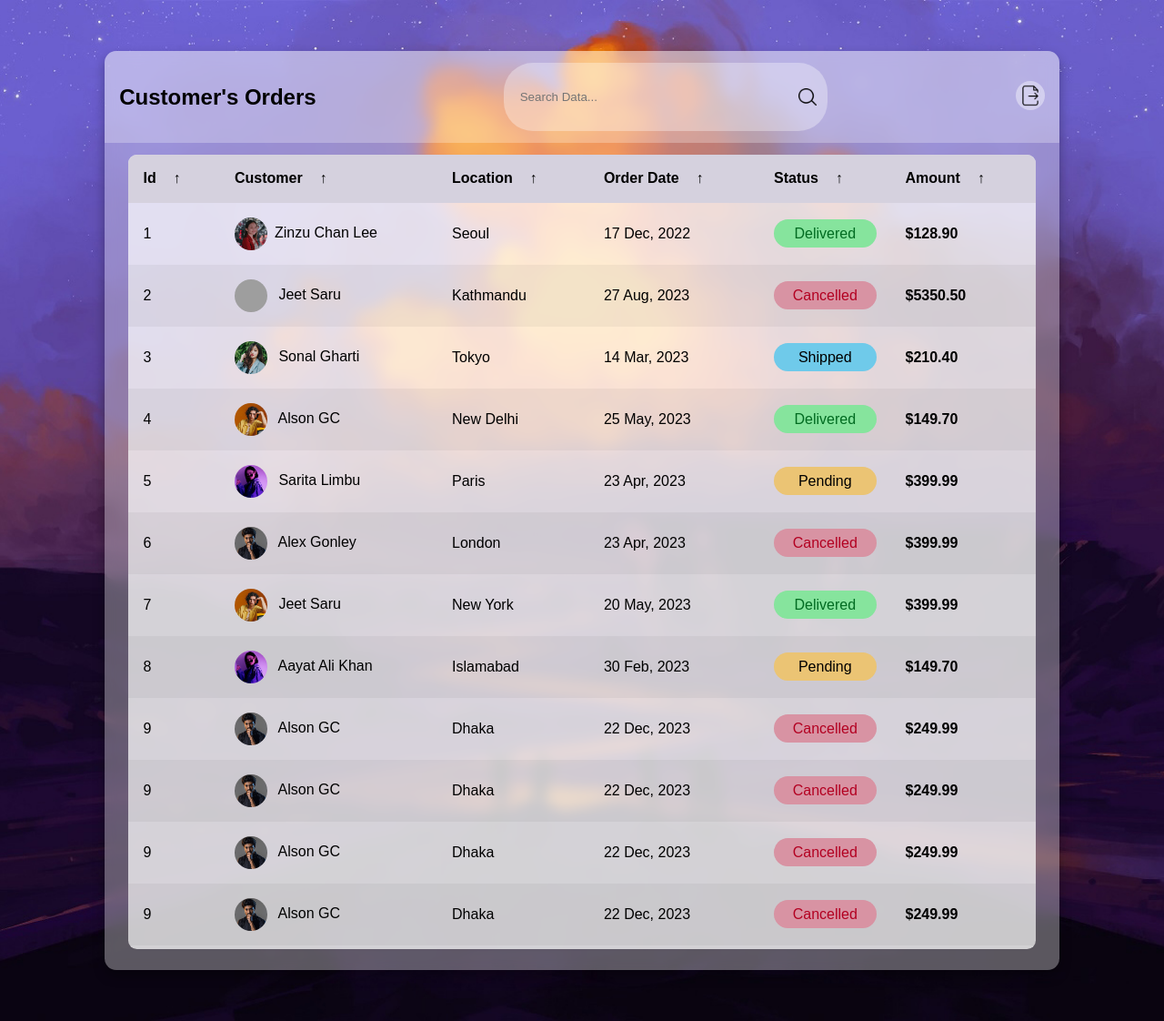
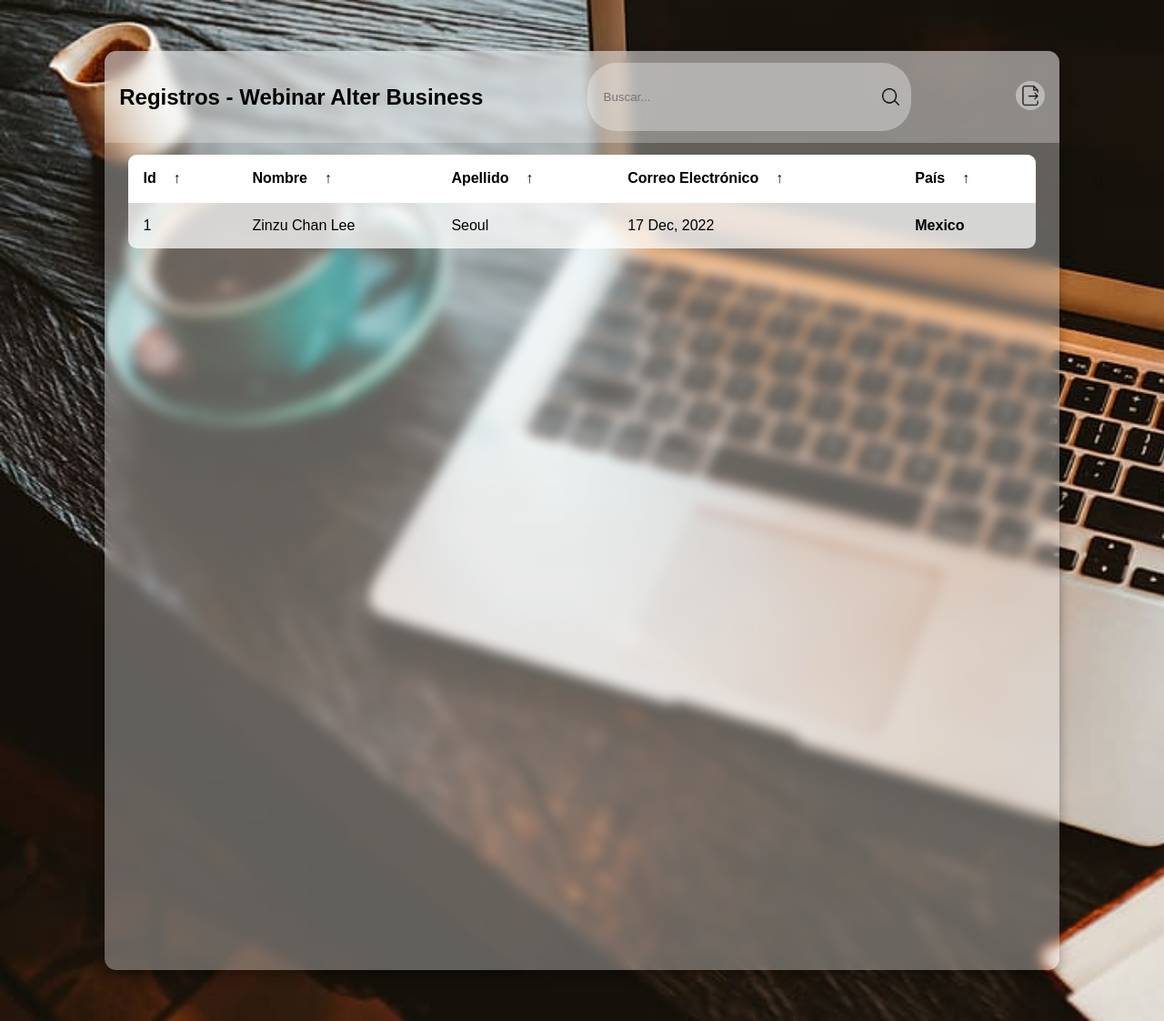
Before and after one commit to AlvaroGonzalezz/webinar-alter, a PHP site: page / in a window 1280 px wide. Shown: the whole page at 91% size. Run offline with PHP 8.4, Linux system fonts and the light colour scheme; grey boxes are pictures that could not be loaded.

Commit message:
Se adapto la base al nuevo diseño

```diff
--- a/index.html
+++ b/index.html
@@ -1,13 +1,4 @@
-<!--
-Responsive HTML Table With Pure CSS - Web Design/UI Design
 
-Code written by:
-👨🏻‍⚕️ Coding Design (Jeet Saru)
-
-> You can do whatever you want with the code. However if you love my content, you can **SUBSCRIBED** my YouTube Channel.
-
-🌎link: www.youtube.com/codingdesign
- -->
 <!DOCTYPE html>
 <html lang="en">
 
@@ -15,23 +6,24 @@ Code written by:
     <meta charset="UTF-8">
     <meta name="viewport" content="width=device-width, initial-scale=1.0">
     <meta http-equiv="X-UA-Compatible" content="ie=edge">
-    <title>Convert | Export html Table to CSV & EXCEL File</title>
     <link rel="stylesheet" type="text/css" href="style.css">
+    <link rel="shortcut icon" href="images/icons.png" type="image/x-icon">
+    <title>Registros - Webinar</title>
 </head>
 
 <body>
     <main class="table" id="customers_table">
         <section class="table__header">
-            <h1>Customer's Orders</h1>
+            <h1>Registros - Webinar Alter Business</h1>
             <div class="input-group">
-                <input type="search" placeholder="Search Data...">
+                <input type="search" placeholder="Buscar...">
                 <img src="images/search.png" alt="">
             </div>
             <div class="export__file">
                 <label for="export-file" class="export__file-btn" title="Export File"></label>
                 <input type="checkbox" id="export-file">
                 <div class="export__file-options">
-                    <label>Export As &nbsp; &#10140;</label>
+                    <label>Exportar como: &nbsp; &#10140;</label>
                     <label for="export-file" id="toPDF">PDF <img src="images/pdf.png" alt=""></label>
                     <label for="export-file" id="toJSON">JSON <img src="images/json.png" alt=""></label>
                     <label for="export-file" id="toCSV">CSV <img src="images/csv.png" alt=""></label>
@@ -44,144 +36,22 @@ Code written by:
                 <thead>
                     <tr>
                         <th> Id <span class="icon-arrow">&UpArrow;</span></th>
-                        <th> Customer <span class="icon-arrow">&UpArrow;</span></th>
-                        <th> Location <span class="icon-arrow">&UpArrow;</span></th>
-                        <th> Order Date <span class="icon-arrow">&UpArrow;</span></th>
-                        <th> Status <span class="icon-arrow">&UpArrow;</span></th>
-                        <th> Amount <span class="icon-arrow">&UpArrow;</span></th>
+                        <th> Nombre <span class="icon-arrow">&UpArrow;</span></th>
+                        <th> Apellido <span class="icon-arrow">&UpArrow;</span></th>
+                        <th> Correo electrónico <span class="icon-arrow">&UpArrow;</span></th>
+                        <th> País <span class="icon-arrow">&UpArrow;</span></th>
                     </tr>
                 </thead>
                 <tbody>
                     <tr>
                         <td> 1 </td>
-                        <td> <img src="images/Zinzu Chan Lee.jpg" alt="">Zinzu Chan Lee</td>
+                        <td> Zinzu Chan Lee</td>
                         <td> Seoul </td>
                         <td> 17 Dec, 2022 </td>
-                        <td>
-                            <p class="status delivered">Delivered</p>
-                        </td>
-                        <td> <strong> $128.90 </strong></td>
+                        <td> <strong> Mexico </strong></td>
                     </tr>
-                    <tr>
-                        <td> 2 </td>
-                        <td><img src="images/Jeet Saru.png" alt=""> Jeet Saru </td>
-                        <td> Kathmandu </td>
-                        <td> 27 Aug, 2023 </td>
-                        <td>
-                            <p class="status cancelled">Cancelled</p>
-                        </td>
-                        <td> <strong>$5350.50</strong> </td>
-                    </tr>
-                    <tr>
-                        <td> 3</td>
-                        <td><img src="images/Sonal Gharti.jpg" alt=""> Sonal Gharti </td>
-                        <td> Tokyo </td>
-                        <td> 14 Mar, 2023 </td>
-                        <td>
-                            <p class="status shipped">Shipped</p>
-                        </td>
-                        <td> <strong>$210.40</strong> </td>
-                    </tr>
-                    <tr>
-                        <td> 4</td>
-                        <td><img src="images/Alson GC.jpg" alt=""> Alson GC </td>
-                        <td> New Delhi </td>
-                        <td> 25 May, 2023 </td>
-                        <td>
-                            <p class="status delivered">Delivered</p>
-                        </td>
-                        <td> <strong>$149.70</strong> </td>
-                    </tr>
-                    <tr>
-                        <td> 5</td>
-                        <td><img src="images/Sarita Limbu.jpg" alt=""> Sarita Limbu </td>
-                        <td> Paris </td>
-                        <td> 23 Apr, 2023 </td>
-                        <td>
-                            <p class="status pending">Pending</p>
-                        </td>
-                        <td> <strong>$399.99</strong> </td>
-                    </tr>
-                    <tr>
-                        <td> 6</td>
-                        <td><img src="images/Alex Gonley.jpg" alt=""> Alex Gonley </td>
-                        <td> London </td>
-                        <td> 23 Apr, 2023 </td>
-                        <td>
-                            <p class="status cancelled">Cancelled</p>
-                        </td>
-                        <td> <strong>$399.99</strong> </td>
-                    </tr>
-                    <tr>
-                        <td> 7</td>
-                        <td><img src="images/Alson GC.jpg" alt=""> Jeet Saru </td>
-                        <td> New York </td>
-                        <td> 20 May, 2023 </td>
-                        <td>
-                            <p class="status delivered">Delivered</p>
-                        </td>
-                        <td> <strong>$399.99</strong> </td>
-                    </tr>
-                    <tr>
-                        <td> 8</td>
-                        <td><img src="images/Sarita Limbu.jpg" alt=""> Aayat Ali Khan </td>
-                        <td> Islamabad </td>
-                        <td> 30 Feb, 2023 </td>
-                        <td>
-                            <p class="status pending">Pending</p>
-                        </td>
-                        <td> <strong>$149.70</strong> </td>
-                    </tr>
-                    <tr>
-                        <td> 9</td>
-                        <td><img src="images/Alex Gonley.jpg" alt=""> Alson GC </td>
-                        <td> Dhaka </td>
-                        <td> 22 Dec, 2023 </td>
-                        <td>
-                            <p class="status cancelled">Cancelled</p>
-                        </td>
-                        <td> <strong>$249.99</strong> </td>
-                    </tr>
-                    <tr>
-                        <td> 9</td>
-                        <td><img src="images/Alex Gonley.jpg" alt=""> Alson GC </td>
-                        <td> Dhaka </td>
-                        <td> 22 Dec, 2023 </td>
-                        <td>
-                            <p class="status cancelled">Cancelled</p>
-                        </td>
-                        <td> <strong>$249.99</strong> </td>
-                    </tr>
-                    <tr>
-                        <td> 9</td>
-                        <td><img src="images/Alex Gonley.jpg" alt=""> Alson GC </td>
-                        <td> Dhaka </td>
-                        <td> 22 Dec, 2023 </td>
-                        <td>
-                            <p class="status cancelled">Cancelled</p>
-                        </td>
-                        <td> <strong>$249.99</strong> </td>
-                    </tr>
-                    <tr>
-                        <td> 9</td>
-                        <td><img src="images/Alex Gonley.jpg" alt=""> Alson GC </td>
-                        <td> Dhaka </td>
-                        <td> 22 Dec, 2023 </td>
-                        <td>
-                            <p class="status cancelled">Cancelled</p>
-                        </td>
-                        <td> <strong>$249.99</strong> </td>
-                    </tr>
-                    <tr>
-                        <td> 9</td>
-                        <td><img src="images/Alex Gonley.jpg" alt=""> Alson GC </td>
-                        <td> Dhaka </td>
-                        <td> 22 Dec, 2023 </td>
-                        <td>
-                            <p class="status cancelled">Cancelled</p>
-                        </td>
-                        <td> <strong>$249.99</strong> </td>
-                    </tr>
+
+
                 </tbody>
             </table>
         </section>
--- a/style.css
+++ b/style.css
@@ -1,13 +1,3 @@
-/*
-Responsive HTML Table With Pure CSS - Web Design/UI Design
-
-Code written by:
-👨🏻‍⚕️ Coding Design (Jeet Saru)
-
-> You can do whatever you want with the code. However if you love my content, you can **SUBSCRIBED** my YouTube Channel.
-
-🌎link: www.youtube.com/codingdesign
-*/
 
 * {
     margin: 0;
@@ -31,7 +21,10 @@ Code written by:
 
 body {
     min-height: 100vh;
-    background: url(images/html_table.jpg) center / cover;
+    background-image: url("images/fondo.jpg");
+    background-repeat: no-repeat;
+    background-size: cover;
+    /* background-color: #191919; */
     display: flex;
     justify-content: center;
     align-items: center;
@@ -145,7 +138,7 @@ thead th {
     position: sticky;
     top: 0;
     left: 0;
-    background-color: #d5d1defe;
+    background-color: #fffffffe;
     cursor: pointer;
     text-transform: capitalize;
 }
@@ -233,15 +226,15 @@ thead th span.icon-arrow {
 }
 
 thead th:hover span.icon-arrow{
-    border: 1.4px solid #6c00bd;
+    border: 1.4px solid #0094bd;
 }
 
 thead th:hover {
-    color: #6c00bd;
+    color: #0075bd;
 }
 
 thead th.active span.icon-arrow{
-    background-color: #6c00bd;
+    background-color: #0071bd;
     color: #fff;
 }
 
@@ -250,7 +243,7 @@ thead th.asc span.icon-arrow{
 }
 
 thead th.active,tbody td.active {
-    color: #6c00bd;
+    color: #006ebd;
 }
 
 .export__file {
```
Also changed, not shown: images/Alex Gonley.jpg (deleted), images/Alson GC.jpg (deleted), images/Jeet Saru.jpg (deleted), images/Sarita Limbu.jpg (deleted), images/Sonal Gharti.jpg (deleted), images/Zinzu Chan Lee.jpg (deleted), images/fondo.jpg (added), images/html_table.jpg (deleted), images/icons.png (added).
